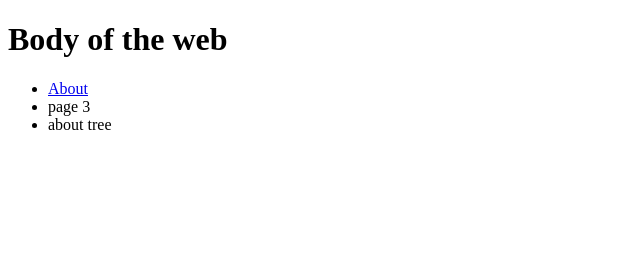
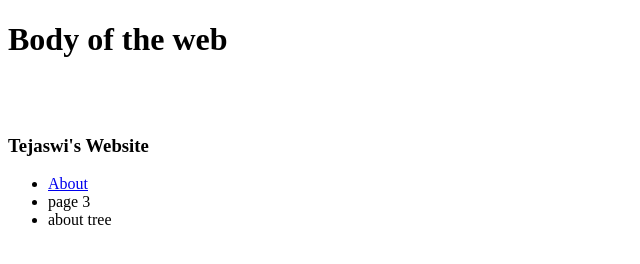
Before and after one commit to tejukanala/html-project, a plain HTML site: page index.html in a window 1280 px wide. Shown: the whole page, without its empty margins (0-640 px from the left). Drawn offline with Linux system fonts and the light colour scheme.

Commit message:
Added Website Name

```diff
--- a/index.html
+++ b/index.html
@@ -7,6 +7,9 @@
 </head>
 <body>
     <h1>Body of the web</h1>
+    <br>
+    <br>
+    <h3>Tejaswi's Website</h3>
     <ul>
         <li>
         <a href="./about.html">About</a>
```
